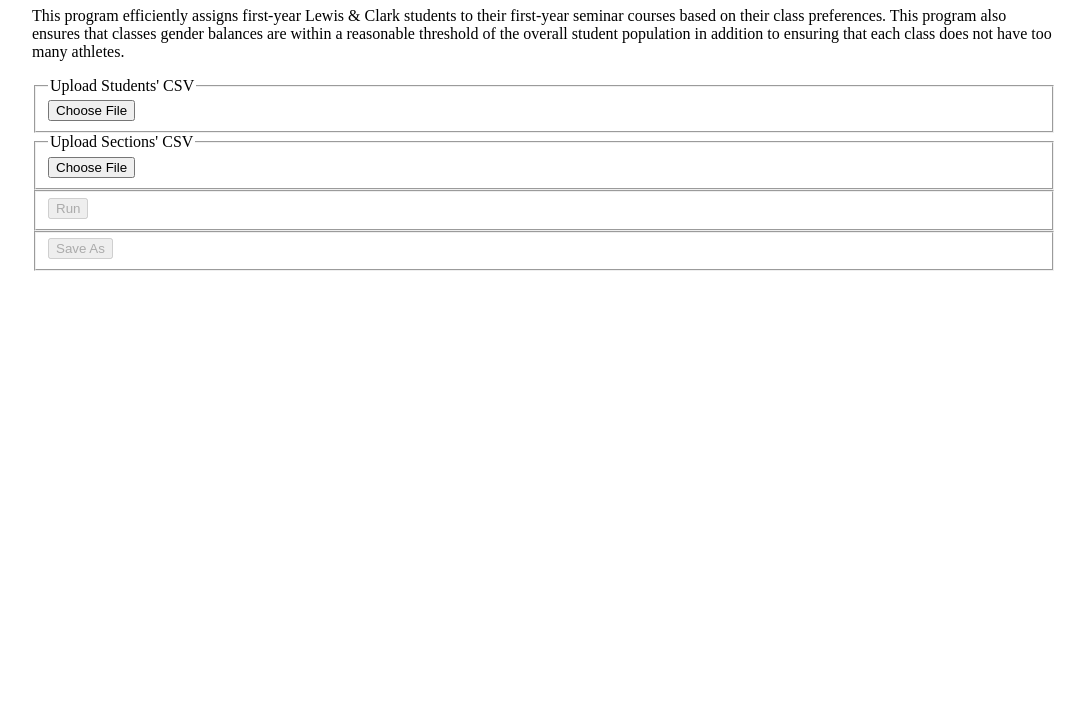
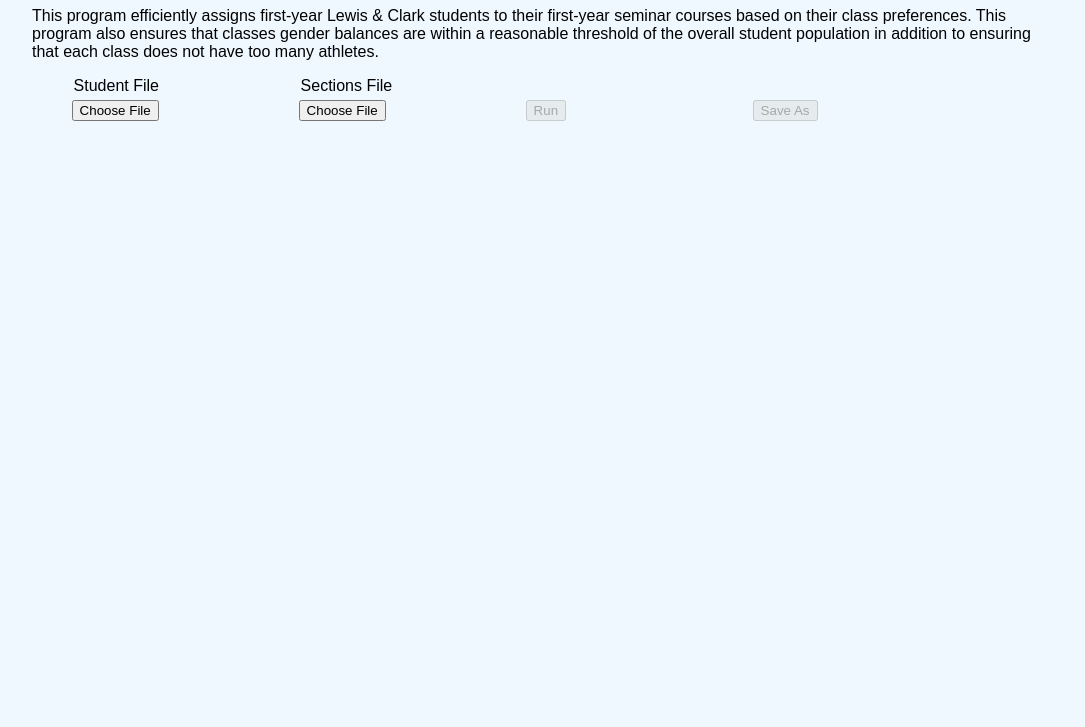
Before and after one commit to maxwellevin/SortingHat.org, a plain HTML site: page index.html in a window 1280 px wide. Shown: the part 73-800 px from the top of the page, without its empty margins (96-1181 px from the left). Drawn offline with Linux system fonts and the light colour scheme.

Commit message:
Changed text and added basic styling for content

```diff
--- a/index.css
+++ b/index.css
@@ -1,4 +1,38 @@
 body {
     width: 80%;
     margin: auto;
+    float: top;
+
+    font-family: sans-serif;
+    background-color: aliceblue;
 }
+
+
+#SortingHat {
+    /*background-color: gainsboro;*/
+    position: relative;
+    width: 95%;
+    margin: auto;
+    max-width: 1200px;
+}
+
+
+#buttons_container {
+    width: 100%;
+    margin: auto;
+}
+
+
+#buttons_container fieldset {
+    width: 20%;
+    position: relative;
+    /*width: auto;*/
+    display: inline-block;
+    border: none;
+}
+
+
+button {
+    margin: auto;
+    position: relative;
+}
--- a/index.html
+++ b/index.html
@@ -8,7 +8,7 @@
 </head>
 <body>
 
-<h1>Welcome to the Sorting Hat!</h1>
+<h1>The Sorting Hat</h1>
 <p>
     This program efficiently assigns first-year Lewis & Clark students to their first-year seminar courses based on
     their class preferences. This program also ensures that classes gender balances are within a reasonable threshold of
@@ -19,12 +19,12 @@
     <div id="buttons_container">
         <!--Button to allow the user to upload a csv file with student information -->
         <fieldset>
-            <legend>Upload Students' CSV</legend>
+            <legend>Student File</legend>
             <button id="upload_student">Choose File</button>
         </fieldset>
         <!--Button to allow the user to upload a csv file with section information -->
         <fieldset>
-            <legend>Upload Sections' CSV</legend>
+            <legend>Sections File</legend>
             <button id="upload_section">Choose File</button>
         </fieldset>
         <!-- Button to start the program. Disabled until proper CSV files are uploaded. -->
```
